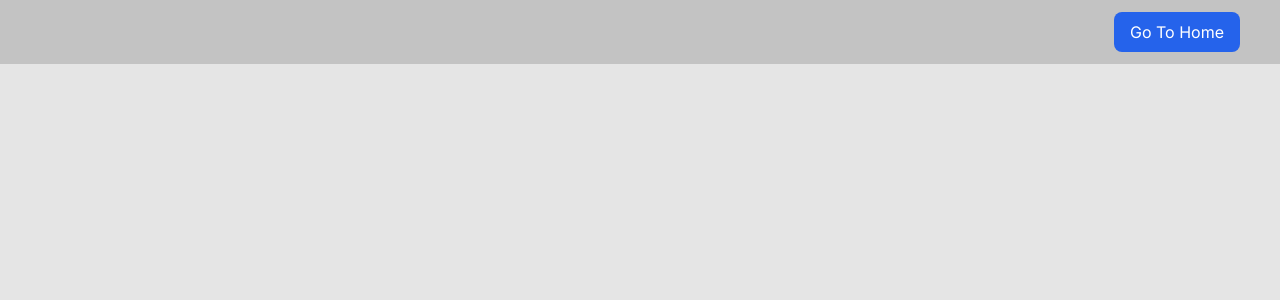
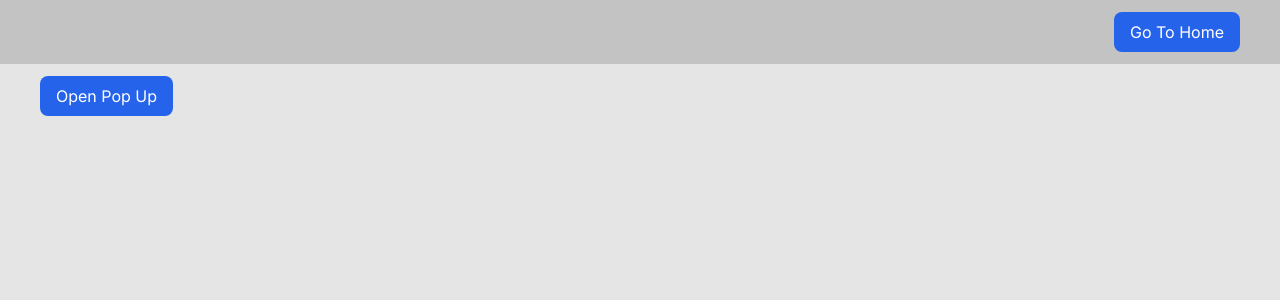
Before and after one commit to Sandeep-Luhaniwal/next-common-components, a Next.js app: page /toggle in a window 1280 px wide. Shown: the top 300 px of the page. Built offline with nearby package versions, Linux system fonts and the light colour scheme.

Commit message:
code merge

```diff
--- a/src/components/toggel/ToggelPopUp.jsx
+++ b/src/components/toggel/ToggelPopUp.jsx
@@ -1,11 +1,31 @@
-import React from 'react'
+"use client"
+import React, { useState } from 'react'
 
 const ToggelPopUp = () => {
+    const [popUpOpen, setIsPopUpOpen] = useState(false);
     return (
         <>
-            <div className="max-w-[1200px] flex justify-between mx-auto px-4 xl:px-0 py-3 text-white">
-                <button></button>
+            <div className="max-w-[1200px] mx-auto px-4 xl:px-0 py-3 text-white">
+                <button onClick={() => setIsPopUpOpen(true)} className='bg-blue-600 text-white py-2 px-4 rounded-lg hover:bg-red-600 duration-200'>
+                    Open Pop Up
+                </button>
+
+                {/* <div className={`fixed top-1/2 left-1/2 -translate-x-1/2 -translate-y-1/2 duration-300
+                 ${popUpOpen ? "opacity-100 z-20" : "opacity-0 -z-20"}
+                 `}> */}
+                <div className={`fixed top-1/2 left-1/2 -translate-x-1/2 -translate-y-1/2 duration-300 overflow-hidden
+                 ${popUpOpen ? "" : "w-0 h-0"}
+                 `}>
+                    <div className={` ${popUpOpen ? "max-w-[500px] h-[40vh]" : "max-w-0 h-0"} duration-500 p-6 w-full  bg-pink-600 rounded-xl flex justify-center items-center relative`}>
+                        <button onClick={() => setIsPopUpOpen(false)} className='bg-blue-600 text-white absolute top-3 end-3 py-2 px-4 rounded-lg hover:bg-red-600 duration-200'>
+                            Closed
+                        </button>
+                        <h1 className='!leading-none text-4xl'>Hello Thanku For Join</h1>
+                    </div>
+                </div>
+
             </div>
+
         </>
     )
 }
```
